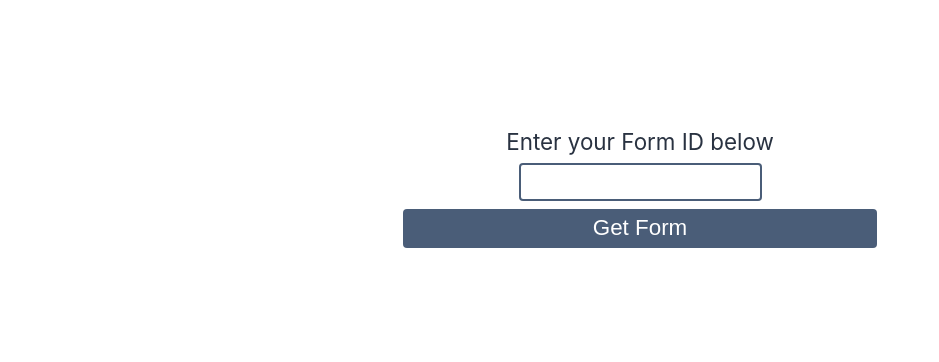
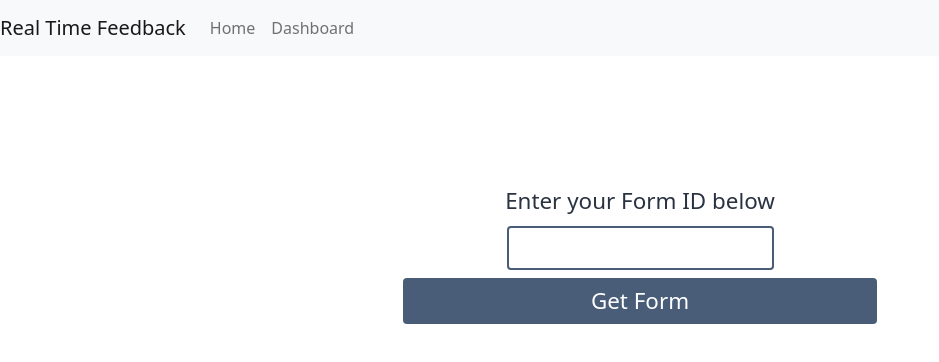
Before and after one commit to iammaniteja/realtimefeedback-makeuc, a React (Create React App) app: page /guest in a window 1280 px wide. Shown: the top 362 px of the page, without its empty margins (0-939 px from the left). Built offline with nearby package versions, Linux system fonts and the light colour scheme.

Commit message:
added dashboard

```diff
--- a/package.json
+++ b/package.json
@@ -7,10 +7,13 @@
     "@testing-library/react": "^11.2.7",
     "@testing-library/user-event": "^12.8.3",
     "axios": "^0.22.0",
+    "bootstrap": "^5.1.3",
     "formik": "^2.2.9",
+    "moment": "^2.29.1",
     "node-sass": "^6.0.1",
     "react": "^17.0.2",
     "react-dom": "^17.0.2",
+    "react-moment": "^1.1.1",
     "react-router-dom": "^5.3.0",
     "react-scripts": "4.0.3",
     "styled-components": "^5.3.1",
--- a/src/App.js
+++ b/src/App.js
@@ -6,14 +6,34 @@ import {
 import GetForm from "./components/Form/getForm";
 import Landing from "./components/Landing";
 import Survey from "./components/survey/survey";
+import Dashboard from "./components/admin/dashboard";
+import 'bootstrap/dist/css/bootstrap.min.css';
 
 function App() {
   return (
     <div>
+      <nav className="navbar navbar-expand-lg navbar-light bg-light">
+                <a className="navbar-brand" href="/">Real Time Feedback</a>
+                <button className="navbar-toggler" type="button" data-toggle="collapse" data-target="#navbarSupportedContent" aria-controls="navbarSupportedContent" aria-expanded="false" aria-label="Toggle navigation">
+                    <span className="navbar-toggler-icon"></span>
+                </button>
+
+                <div className="collapse navbar-collapse" id="navbarSupportedContent">
+                    <ul className="navbar-nav mr-auto">
+                    <li className="nav-item active">
+                        <a className="nav-link" href="#">Home</a>
+                    </li>
+                    <li className="nav-item">
+                        <a className="nav-link" href="#">Dashboard</a>
+                    </li>
+                    </ul>
+                </div>
+                </nav>
       <Router>
       <Switch>
-        <Route path="/admin" component={Survey} />
+        <Route path="/admin" component={Dashboard} />
         <Route path="/guest" component={GetForm} />
+        <Route path="/survey" component={Survey} />
         <Route path="/" component={Landing} />
       </Switch>
     </Router>
--- a/src/components/Form/form.js
+++ b/src/components/Form/form.js
@@ -76,7 +76,7 @@ const Form = (props) => {
 						setValues
 					} = formik;
 					return (
-						<div className="container">
+						<div className="customcontainer">
 							<form onSubmit={handleSubmit}>
 							<div className="form-row">
 								<div className = "heading">
@@ -129,7 +129,7 @@ const Form = (props) => {
 					);
 				}}
 			</Formik> :
-			<div class = "container">
+			<div class = "customcontainer">
 				<h1>Thanks for submitting!! Please click on link below to view the Realtime Feedback!!!</h1>
 			</div>
 		)
--- a/src/components/Form/getForm.js
+++ b/src/components/Form/getForm.js
@@ -56,7 +56,7 @@ const GetForm = () => {
 						setValues
 					} = formik;
 					return (
-						<div className="container">
+						<div className="customcontainer">
 							<form onSubmit={handleSubmit}>
 							<div className="form-row">
 								<div className = "heading">
--- a/src/components/Landing.js
+++ b/src/components/Landing.js
@@ -1,6 +1,6 @@
 const Landing = () => {
 	return (
-		<div className = "container">
+		<div className = "customcontainer">
 			<h1><a href="/admin">Admin</a></h1>
 			<hr />
 			<h1><a href="/guest">Guest</a></h1>
--- /dev/null
+++ b/src/components/admin/dashboard.js
@@ -0,0 +1,53 @@
+import React, { Component } from 'react';
+import axios from 'axios';
+import Moment from 'react-moment';
+
+export default class Dashboard extends Component {
+
+    constructor(props) {
+        super(props);
+        this.state = {
+          published_surveys: []
+        };
+      }
+
+      componentDidMount() {
+        axios.get(`http://localhost:3000/survey`)
+          .then(res => {
+            const published_surveys = res.data;
+            console.log(published_surveys);
+            this.setState({ published_surveys });
+          })
+      }
+
+    render() {
+        return(
+            <div className="container-fluid">
+                <div className="actions mt-4">
+                <button className="btn btn-primary"><a href="/survey" style={{color:"white", textDecoration:"none"}}>Create</a></button>
+                <hr></hr>
+                </div>
+                <div className="history">
+                    <div className="preview">
+                    {this.state.published_surveys.map((item, i) => {
+                       return  <div key={i} className="card mt-4">
+                       <div className="card-body">
+                           <div className="card-title">
+                               <div style={{fontSize: "1.2em", fontWeight: "bold"}}>{item.name}<span style={{float : "right", fontSize:"0.7 em" ,fontWeight:"normal"}}>Created : <Moment format="YYYY/MM/DD">{item.createdAt}</Moment></span></div>
+
+                            </div>
+                           <h6 className="card-subtitle mb-2 text-muted">{item.description}</h6>
+                           {/* <p className="card-text"></p> */}
+                           <a href="#" className="card-link">Survey link</a>
+                       </div>
+                   </div>
+                    })}
+                    </div>
+                </div>
+                <div>
+                </div>
+            </div>
+
+        );
+      }
+}
--- a/src/components/survey/survey.js
+++ b/src/components/survey/survey.js
@@ -128,7 +128,7 @@ const Survey = () => {
 						setValues
 					} = formik;
 					return (
-						<div className="container">
+						<div className="customcontainer">
 							<form onSubmit={handleSubmit}>
 							<div className="form-row">
 								<div className = "heading">
@@ -274,7 +274,7 @@ const Survey = () => {
 					);
 				}}
 			</Formik> :
-			<div className="container">
+			<div className="customcontainer">
 				<h1>Survey created!! Please share the below link to access the form</h1>
 				<h3><a href={domain+"/form/"+formID} target="_blank">{domain+"/form/"+formID} </a></h3>
 				<hr />
--- a/src/components/survey/survey.scss
+++ b/src/components/survey/survey.scss
@@ -6,7 +6,7 @@ $color-white: #fff;
 
 $border-radius: 4px;
 
-.container {
+.customcontainer {
   margin-top: 5rem;
   padding: 3rem;
   border-radius: $border-radius;
```
Also changed, not shown: 1 other file (tests, documents, lock files or other folders).
